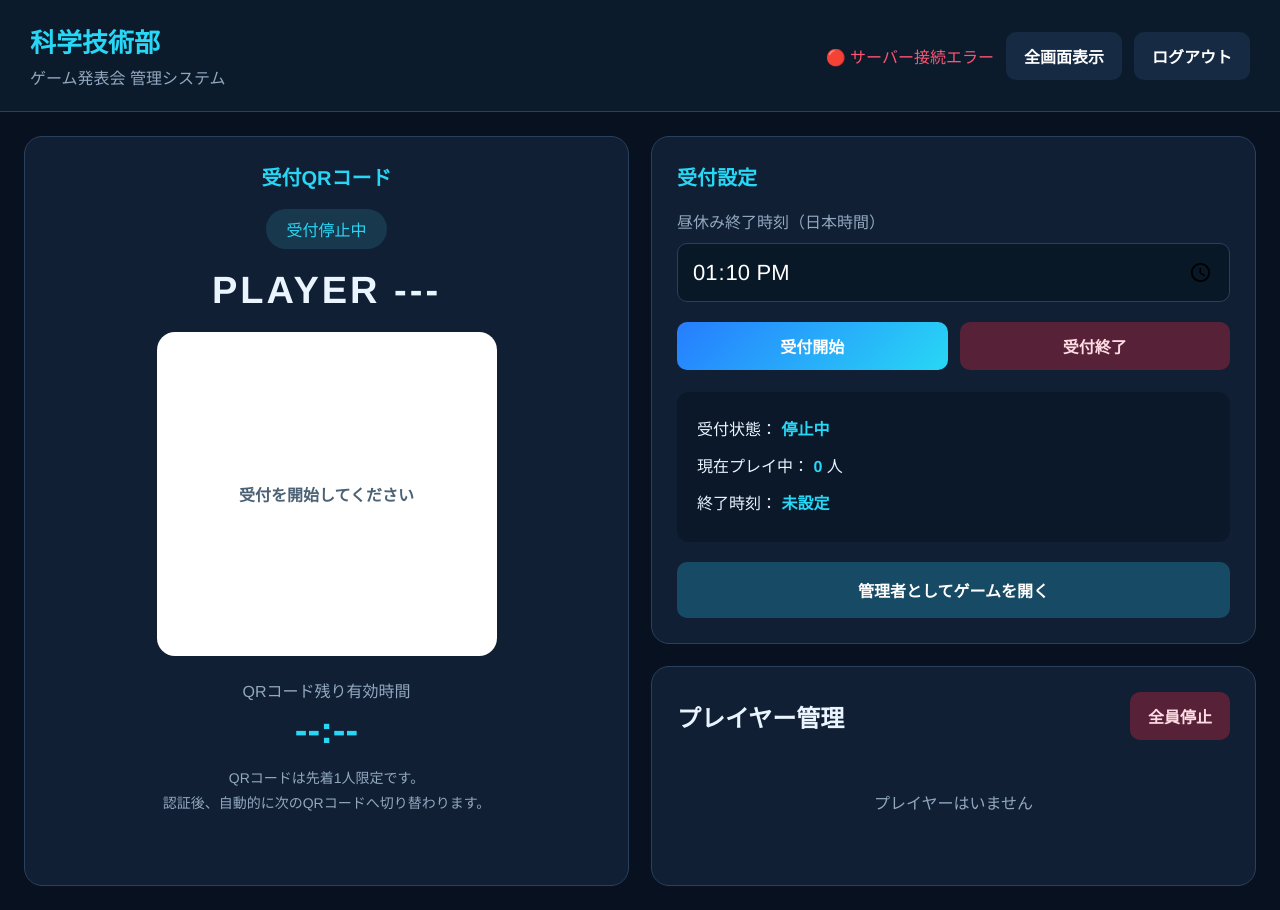
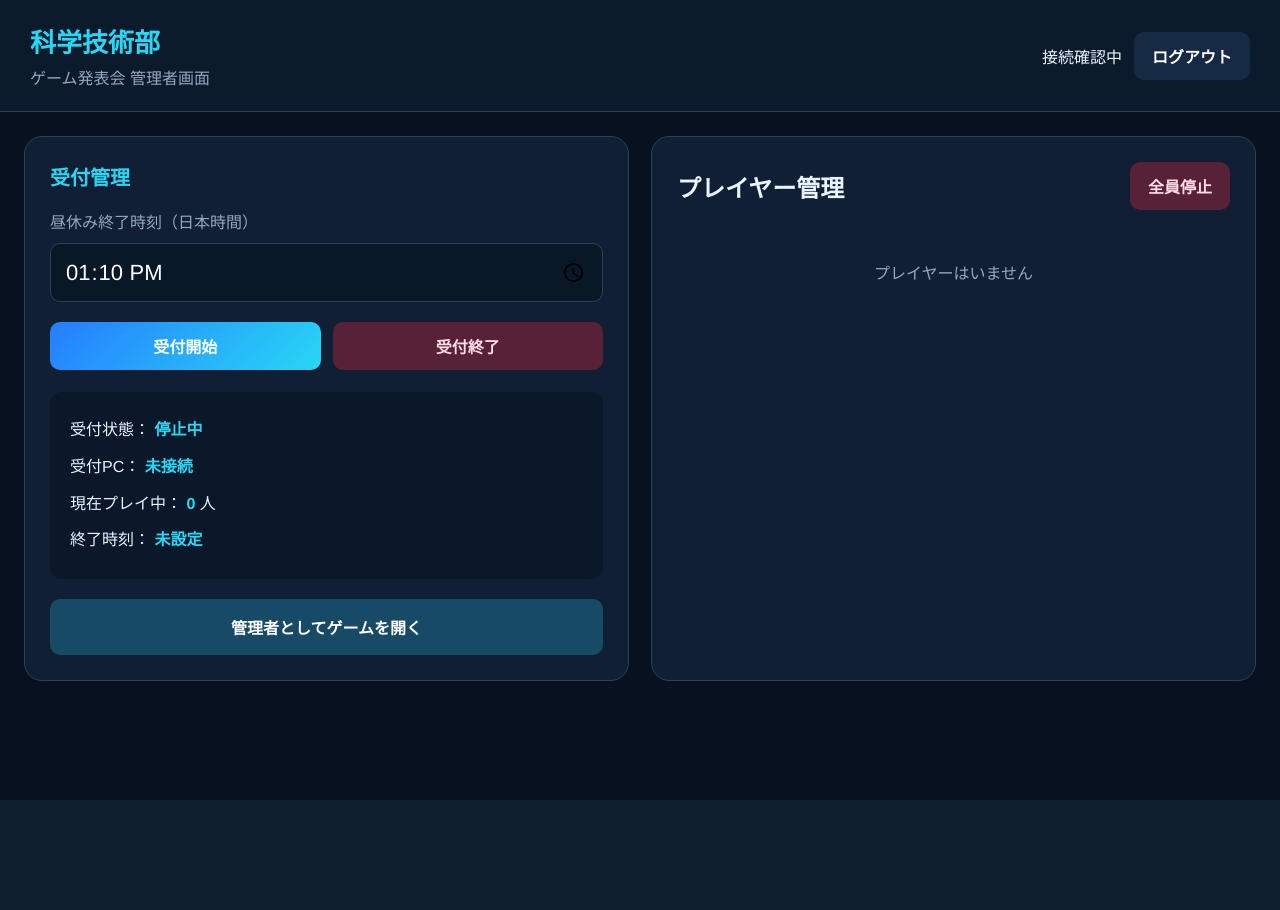
Before and after one commit to KNJ48/Quick-Check, a Flask app: template templates/admin.html in a window 1280 px wide. After the commit the page ends 800 px from the top, so only its background shows below. Run offline with Flask 3, Linux system fonts and the light colour scheme; the template is opened without the code that fills it, so the values that code supplies are empty; parts of the project's set-up code (start-up, migrations or seed data) failed here and were passed over.

Commit message:
Update admin.html

```diff
--- a/templates/admin.html
+++ b/templates/admin.html
@@ -2,29 +2,28 @@
 <html lang="ja">
 
 <head>
+
 <meta charset="UTF-8">
-<meta name="viewport" content="width=device-width, initial-scale=1">
 
-<title>科学技術部 ゲーム管理</title>
+<meta
+    name="viewport"
+    content="width=device-width, initial-scale=1"
+>
+
+<title>
+科学技術部 管理者画面
+</title>
 
 <link
     rel="stylesheet"
     href="{{ url_for('static', filename='css/style.css') }}"
 >
 
-<!-- CSRFトークンを安全にJavaScriptへ渡す -->
 <meta
     name="csrf-token"
     content="{{ csrf }}"
 >
 
-<!-- QRコード生成ライブラリ -->
-<script
-    src="https://cdnjs.cloudflare.com/ajax/libs/qrcodejs/1.0.0/qrcode.min.js"
-    defer
-></script>
-
-<!-- 管理画面 -->
 <script
     src="{{ url_for('static', filename='js/admin.js') }}"
     defer
@@ -37,8 +36,15 @@
 <header class="header">
 
     <div>
-        <h1>科学技術部</h1>
-        <p>ゲーム発表会 管理システム</p>
+
+        <h1>
+            科学技術部
+        </h1>
+
+        <p>
+            ゲーム発表会 管理者画面
+        </p>
+
     </div>
 
     <div class="header-actions">
@@ -47,11 +53,10 @@
             接続確認中
         </span>
 
-        <button id="fullscreenButton" type="button">
-            全画面表示
-        </button>
-
-        <button id="logoutButton" type="button">
+        <button
+            id="logoutButton"
+            type="button"
+        >
             ログアウト
         </button>
 
@@ -61,54 +66,10 @@
 
 <main class="admin-layout">
 
-    <!-- QRコード表示 -->
-    <section class="qr-panel">
-
-        <div class="panel-title">
-            受付QRコード
-        </div>
-
-        <div id="receptionStatus" class="status-badge">
-            受付停止中
-        </div>
-
-        <h2 id="qrPlayer">
-            PLAYER ---
-        </h2>
-
-        <div class="qr-box">
-
-            <div id="qrcode"></div>
-
-            <div id="qrPlaceholder">
-                受付を開始してください
-            </div>
-
-        </div>
-
-        <div class="qr-timer">
-
-            QRコード残り有効時間
-
-            <strong id="qrRemaining">
-                --:--
-            </strong>
-
-        </div>
-
-        <p class="qr-description">
-            QRコードは先着1人限定です。<br>
-            認証後、自動的に次のQRコードへ切り替わります。
-        </p>
-
-    </section>
-
-
-    <!-- 受付設定 -->
     <section class="control-panel">
 
         <div class="panel-title">
-            受付設定
+            受付管理
         </div>
 
         <label for="endTime">
@@ -151,6 +112,13 @@
             </div>
 
             <div>
+                受付PC：
+                <strong id="receptionConnection">
+                    未接続
+                </strong>
+            </div>
+
+            <div>
                 現在プレイ中：
                 <strong id="playingCount">
                     0
@@ -179,7 +147,6 @@
     </section>
 
 
-    <!-- プレイヤー管理 -->
     <section class="players-panel">
 
         <div class="players-header">
```
